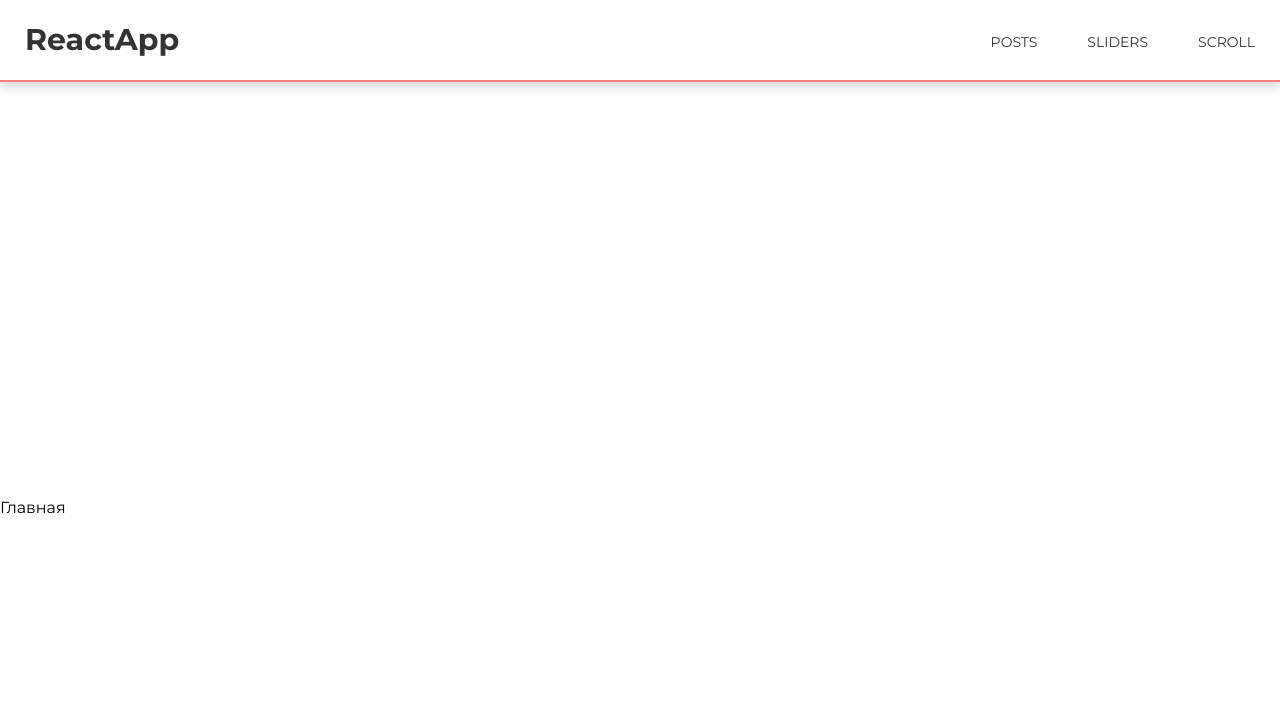
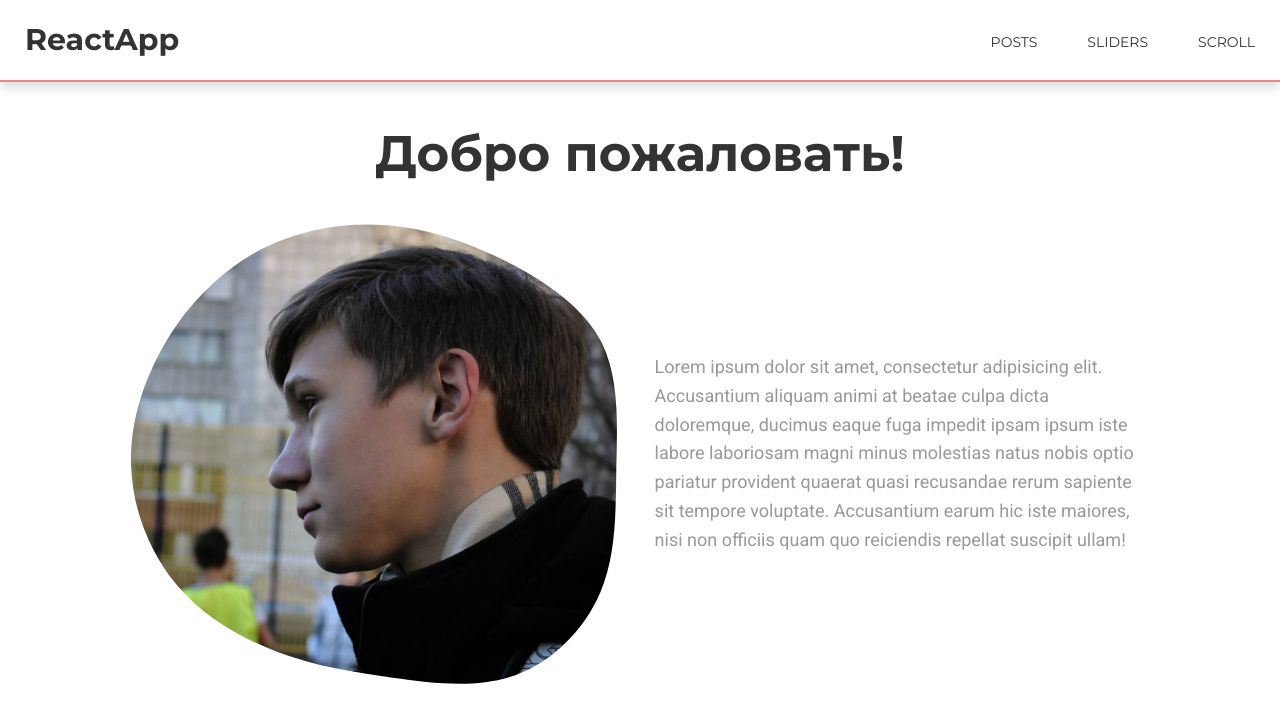
Before and after one commit to LightScrool/react-app, a React (Create React App) app: page / in a window 1280 px wide. Shown: the top 722 px of the page. Built offline with nearby package versions, Linux system fonts and the light colour scheme.

Commit message:
main page created

```diff
--- a/src/Pages/MainPage.jsx
+++ b/src/Pages/MainPage.jsx
@@ -1,10 +1,34 @@
 import React from 'react';
 import '../styles/MainPage.css';
+import image from '../assets/images/my-photo.jpg';
+import Container from "../Components/UI/Container/Container";
 
 const MainPage = () => {
     return (
         <div className="MainPage">
-            Главная
+            <Container>
+                <h1 className="MainPage__title">
+                    Добро пожаловать!
+                </h1>
+                <div className="MainPage__content">
+                    <div className="MainPage__photo">
+                        <svg viewBox="0 0 100 100" className="svg">
+                            <mask id="mask">
+                                <g fill="white">
+                                    <path d="M21.6,-37C28.6,-33.4,35.2,-28.8,38.4,-22.5C41.5,-16.1,41.2,-8.1,41,-0.1C40.9,7.9,41,15.8,38.1,22.6C35.2,29.4,29.4,35.2,22.6,37.6C15.7,40,7.9,39,0.6,38C-6.7,37,-13.4,35.9,-20.1,33.4C-26.8,30.9,-33.5,27.1,-38.4,21.3C-43.3,15.5,-46.4,7.7,-46.7,-0.2C-47,-8.1,-44.4,-16.1,-40.2,-23.1C-36,-30,-30,-35.9,-23.1,-39.5C-16.1,-43.1,-8,-44.4,-0.4,-43.8C7.3,-43.2,14.6,-40.6,21.6,-37Z" width="100" height="100" transform="translate(53 53) scale(1.13)"/>
+                                </g>
+                            </mask>
+
+                            <g mask="url(#mask)">
+                                <image xlinkHref={image} width="100" transform="translate(0 3)"/>
+                            </g>
+                        </svg>
+                    </div>
+                    <div className="MainPage__text">
+                        Lorem ipsum dolor sit amet, consectetur adipisicing elit. Accusantium aliquam animi at beatae culpa dicta doloremque, ducimus eaque fuga impedit ipsam ipsum iste labore laboriosam magni minus molestias natus nobis optio pariatur provident quaerat quasi recusandae rerum sapiente sit tempore voluptate. Accusantium earum hic iste maiores, nisi non officiis quam quo reiciendis repellat suscipit ullam!
+                    </div>
+                </div>
+            </Container>
         </div>
     );
 };
--- a/src/styles/MainPage.css
+++ b/src/styles/MainPage.css
@@ -1,4 +1,42 @@
 .MainPage{
-    position: absolute;
-    top:500px;
+    height: 100vh;
+    padding: 130px;
 }
+
+.MainPage__title{
+    font-family: 'Montserrat', sans-serif;
+    font-weight: 700;
+    font-size: 50px;
+    line-height: 0.95;
+    color: #333;
+
+    text-align: center;
+}
+
+.MainPage__content{
+    margin-top: 30px;
+
+    display: flex;
+    justify-content: space-between;
+}
+
+.MainPage__photo{
+    width: 48%;
+}
+.MainPage__photo svg{
+    width: 100%;
+    height: auto;
+}
+
+.MainPage__text{
+    width: 52%;
+    padding-left: 35px;
+
+    font-family: 'Roboto', sans-serif;
+    font-size: 18px;
+    color: #999;
+    line-height: 1.6;
+
+    display: flex;
+    align-items: center;
+}
```
